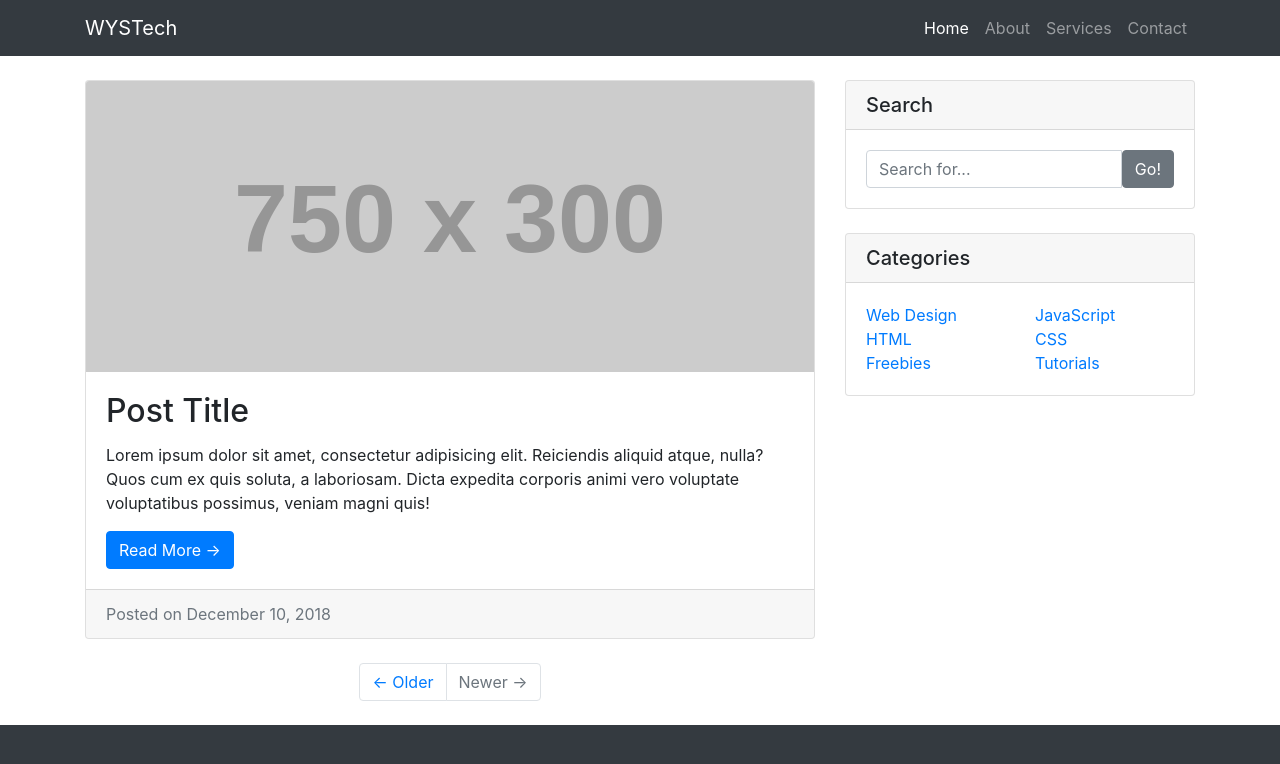
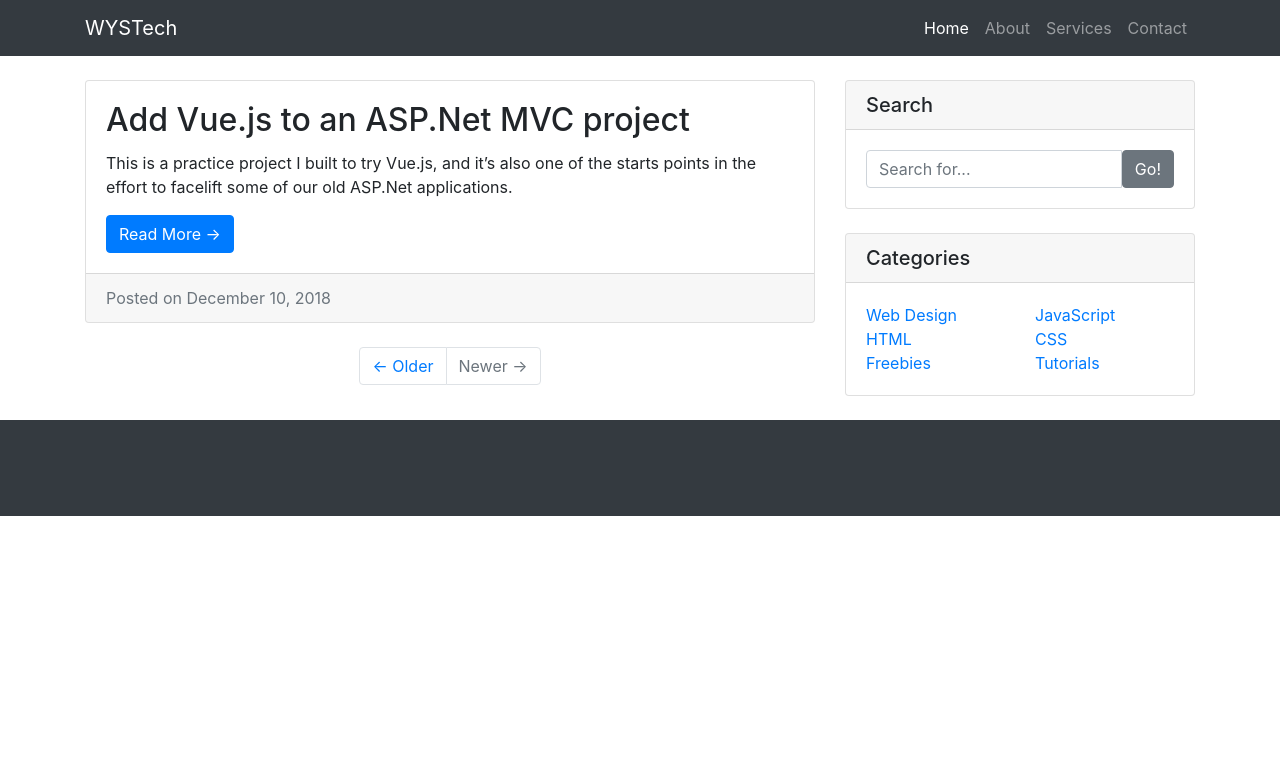
Before and after one commit to WYSTech/wystech.github.io, a plain HTML site: page index.html in a window 1280 px wide. Drawn offline with Linux system fonts and the light colour scheme; placeholder pictures from the web are drawn by us.

Commit message:
Update index.html

```diff
--- a/index.html
+++ b/index.html
@@ -65,10 +65,9 @@
 
           <!-- Blog Post -->
           <div class="card mb-4">
-            <img class="card-img-top" src="http://placehold.it/750x300" alt="Card image cap">
             <div class="card-body">
-              <h2 class="card-title">Post Title</h2>
-              <p class="card-text">Lorem ipsum dolor sit amet, consectetur adipisicing elit. Reiciendis aliquid atque, nulla? Quos cum ex quis soluta, a laboriosam. Dicta expedita corporis animi vero voluptate voluptatibus possimus, veniam magni quis!</p>
+              <h2 class="card-title">Add Vue.js to an ASP.Net MVC project</h2>
+              <p class="card-text">This is a practice project I built to try Vue.js, and it’s also one of the starts points in the effort to facelift some of our old ASP.Net applications.</p>
               <a href="#" class="btn btn-primary">Read More &rarr;</a>
             </div>
             <div class="card-footer text-muted">
```
